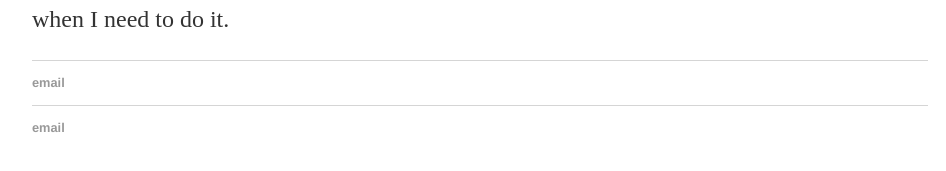
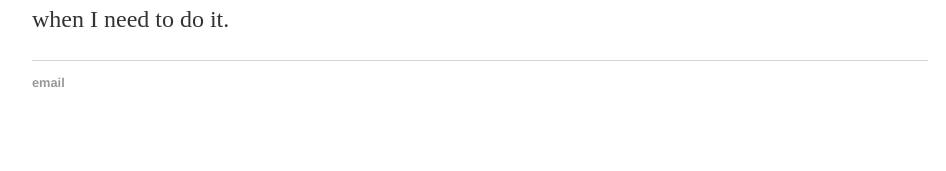
Before and after one commit to jazz7787/jazz7787.github.io, a Jekyll site: the page built from index.html, in a window 1280 px wide. Shown: the part 271-442 px from the top of the page, without its empty margins (160-1106 px from the left). Built offline with Jekyll 4.4.1, drawn with Linux system fonts in a browser that asks for light colours.

Commit message:
Update index.html

```diff
--- a/index.html
+++ b/index.html
@@ -18,16 +18,9 @@ title: Radu Chirovici, DevOps Engineer@sIT Solutions
         		<li><a href="/cv">CV</a></li>
     		</ul>
 		</nav>
-		<div class="container">
     		<div class="blurb">
         		<h1>Hi there, I'm Radu Chirovici!</h1>
 				<p> I am using this blog to document my linux journey and try to stop forgetting how to do stuff when I need to do it.</p>
     		</div><!-- /.blurb -->
-		</div><!-- /.container -->
-		<footer>
-    		<ul>
-        		<li><a href="mailto:raduchirovici@gmail.com">email</a></li>
-			</ul>
-		</footer>
 	</body>
 </html>
```
